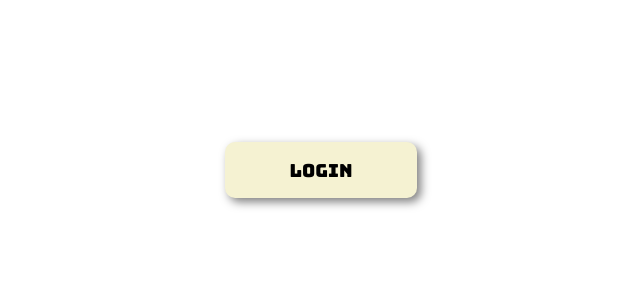
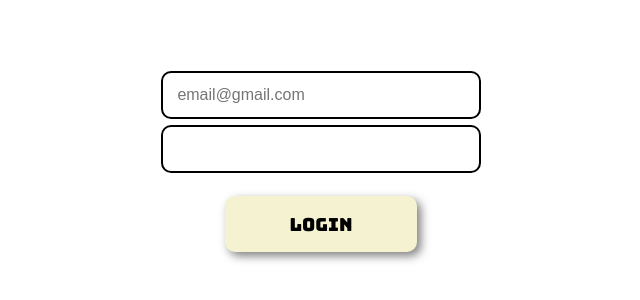
Before and after one commit to juniopereirab/OrcList, a React (Create React App) app in the folder frontend/: page / in a window 1280 px wide. Shown: the part 230-530 px from the top of the page, without its empty margins (319-959 px from the left). Built offline with nearby package versions, Linux system fonts and the light colour scheme.

Commit message:
Creating input component

```diff
--- a/frontend/src/App.css
+++ b/frontend/src/App.css
@@ -2,6 +2,7 @@
     width: 100%;
     height: 100vh;
     display: flex;
+    flex-direction: column;
     justify-content: center;
     align-items: center;
 }
--- a/frontend/src/App.tsx
+++ b/frontend/src/App.tsx
@@ -1,9 +1,12 @@
 import './App.css';
+import LoginInput from './components/LoginInput';
 import LoginButton from './components/LoginButton';
 
 function App() {
   return (
     <div className="App">
+      <LoginInput placeholder="email@gmail.com"/>
+      <LoginInput  type="password"/>
       <LoginButton>Login</LoginButton>
     </div>
   );
--- a/frontend/src/components/LoginButton.tsx
+++ b/frontend/src/components/LoginButton.tsx
@@ -1,10 +1,6 @@
 import styled from 'styled-components';
 
-interface ButtonProps {
-    readonly primary?: boolean;
-}
-
-const Button = styled.button<ButtonProps>`
+const Button = styled.button`
     width: 12rem;
     height: 3.5rem;
     background: #F5F2D2;
@@ -16,6 +12,7 @@ const Button = styled.button<ButtonProps>`
     font-size: 18px;
     font-family: 'Bungee', 'cursive';
     box-shadow: 4px 4px 10px rgba(0,0,0,.5);
+    margin: 20px 0;
     transition: all .2s;
     &:hover {
         box-shadow: 1px 1px 5px rgba(0,0,0,.2);
--- /dev/null
+++ b/frontend/src/components/LoginInput.tsx
@@ -0,0 +1,15 @@
+import styled from 'styled-components';
+
+
+const Input = styled.input`
+    border: 2px solid black;
+    width: 20rem;
+    height: 3rem;
+    border-radius: 10px;
+    padding: 0 0.9rem;
+    font-size: 1rem;
+    margin: 0.2rem 0;
+`
+
+
+export default Input;
```
